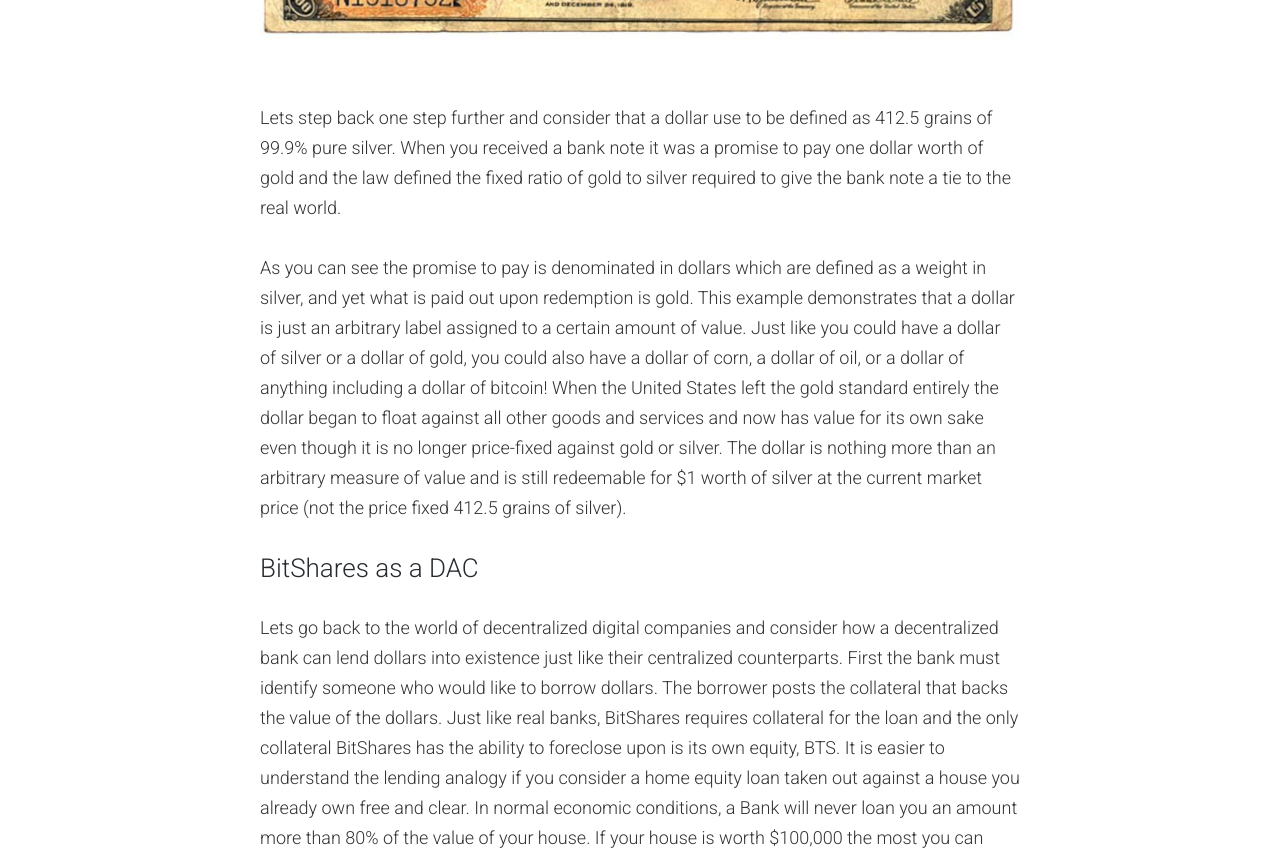
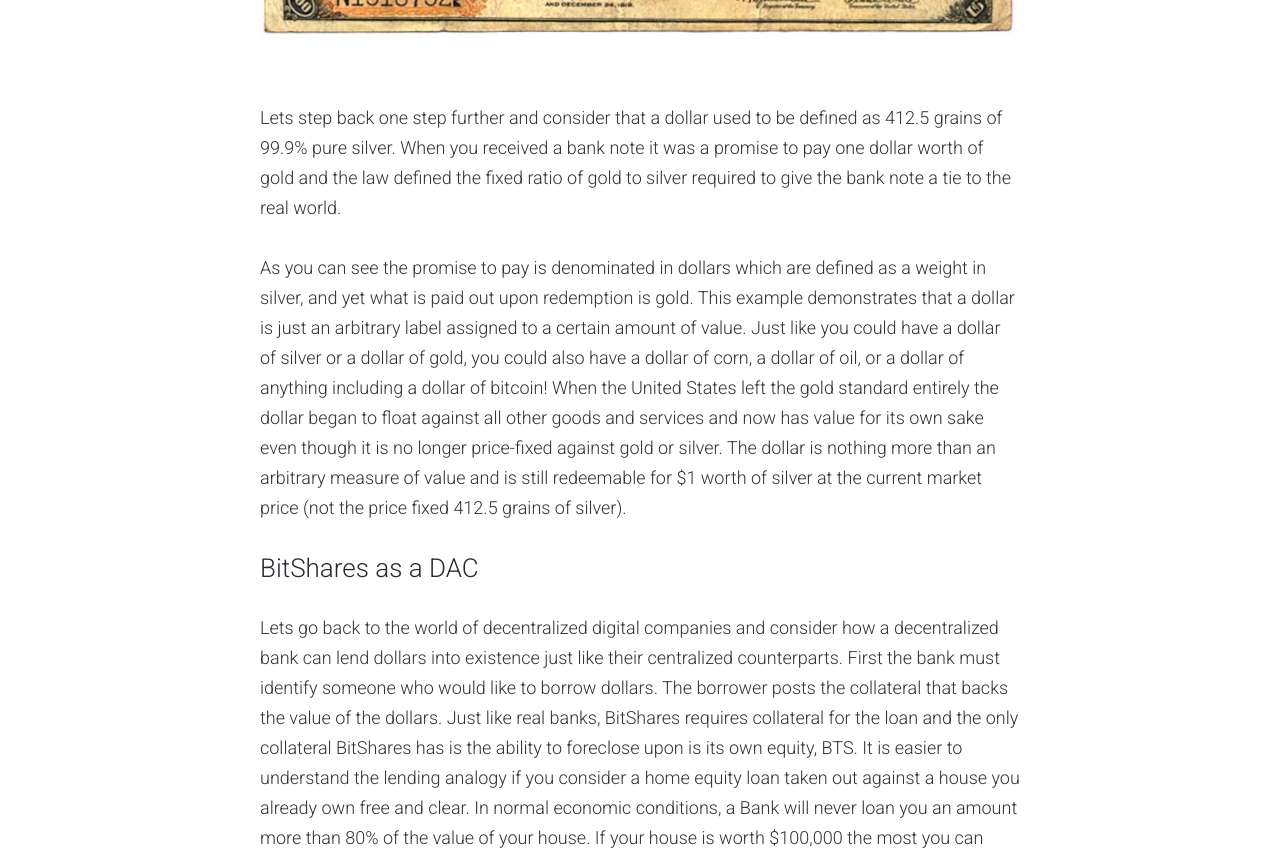
Before and after one commit to bytemaster/bytemaster.github.io, a Jekyll site: the page built from _posts/2014-12-20-BitShares-as-a-Bank.md, in a window 1280 px wide and 1400 px high, scrolled down 1129 px. Shown: the part 153-1003 px from the top of the window. Built offline with Jekyll 4.4.1, drawn with Linux system fonts in a browser that asks for light colours; nearby versions of some CDN libraries; some of the changed text lies outside the part shown.

Commit message:
Update 2014-12-20-BitShares-as-a-Bank.md

```diff
--- a/_posts/2014-12-20-BitShares-as-a-Bank.md
+++ b/_posts/2014-12-20-BitShares-as-a-Bank.md
@@ -20,13 +20,13 @@
 <img src="/media/GoldCoinDollar.png"/>
 </center>
 
-Lets step back one step further and consider that a dollar use to be defined as  412.5 grains of 99.9% pure silver.   When you received a bank note it was a promise to pay  one dollar worth of gold and the law defined the fixed ratio of gold to silver required to give the bank note a tie to the real world.
+Lets step back one step further and consider that a dollar used to be defined as  412.5 grains of 99.9% pure silver.   When you received a bank note it was a promise to pay  one dollar worth of gold and the law defined the fixed ratio of gold to silver required to give the bank note a tie to the real world.
 
 As you can see the promise to pay is denominated in dollars which are defined as a weight in silver, and yet what is paid out upon redemption is gold.   This example demonstrates that a dollar is just an arbitrary label assigned to a certain amount of value.  Just like you could have a dollar of silver or a dollar of gold, you could also have a dollar of corn, a dollar of oil, or a dollar of anything including a dollar of bitcoin!   When the United States left the gold standard entirely the dollar began to float against all other goods and services and now has value for its own sake even though it is no longer price-fixed against gold or silver.  The dollar is nothing more than an arbitrary measure of value and is still redeemable for $1 worth of silver at the current market price (not the price fixed 412.5 grains of silver).
 
 ## BitShares as a DAC
 
-Lets go back to the world of decentralized digital companies and consider how a decentralized bank can lend dollars into existence just like their centralized counterparts.   First the bank must identify someone who would like to borrow dollars. The borrower posts the collateral that backs the value of the dollars.    Just like real banks,  BitShares requires collateral for the loan and the only collateral BitShares has the ability to foreclose upon is its own equity, BTS.  It is easier to understand the lending analogy if you consider a home equity loan taken out against a house you already own free and clear.  In normal economic conditions, a Bank will never loan you an amount more than 80% of the value of your house.  If your house is worth $100,000 the most you can borrow in $80,000.   In the case of BitShares if you have $100,000 worth of BTS, the most you can borrow is $33,333.  This is far more conservative than banks, especially considering the collateral (BTS) is far more liquid and fungible than a one-of-a-kind house.
+Lets go back to the world of decentralized digital companies and consider how a decentralized bank can lend dollars into existence just like their centralized counterparts.   First the bank must identify someone who would like to borrow dollars. The borrower posts the collateral that backs the value of the dollars.    Just like real banks,  BitShares requires collateral for the loan and the only collateral BitShares has is the ability to foreclose upon is its own equity, BTS.  It is easier to understand the lending analogy if you consider a home equity loan taken out against a house you already own free and clear.  In normal economic conditions, a Bank will never loan you an amount more than 80% of the value of your house.  If your house is worth $100,000 the most you can borrow in $80,000.   In the case of BitShares if you have $100,000 worth of BTS, the most you can borrow is $33,333.  This is far more conservative than banks, especially considering the collateral (BTS) is far more liquid and fungible than a one-of-a-kind house.
 
 
 BitUSD is the equivalent of the old bank notes that promised to pay $1 worth of value on demand.  In the case of the old bank notes, this value was denominated in gold or silver.  In the case of the BitShares this value is $1 worth of equity, aka BTS.   BitShares can almost always make good on this promise because when someone comes to redeem a note and is unable to sell it on the market directly the value of the BitUSD in terms of BTS will rise until the decentralized bank has the authority to call a loan and use the collateral to repurchase the BitUSD.
```
Also changed, not shown: other parts of _posts/2014-12-20-BitShares-as-a-Bank.md (+1 -1 lines).
